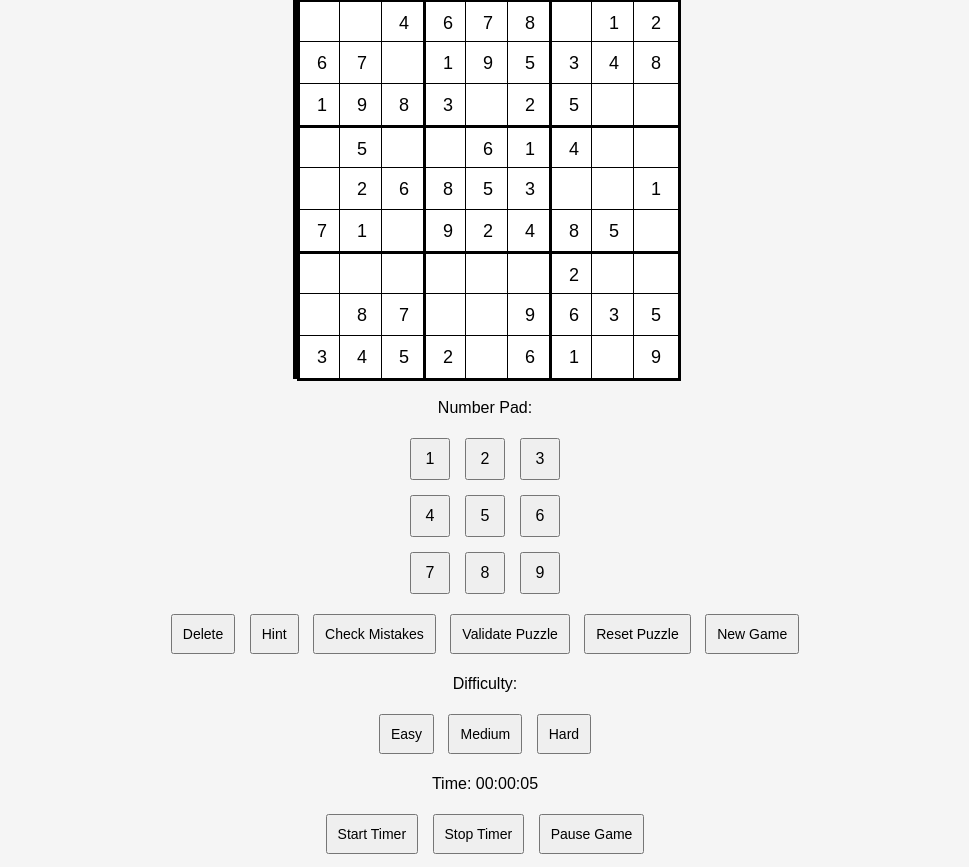
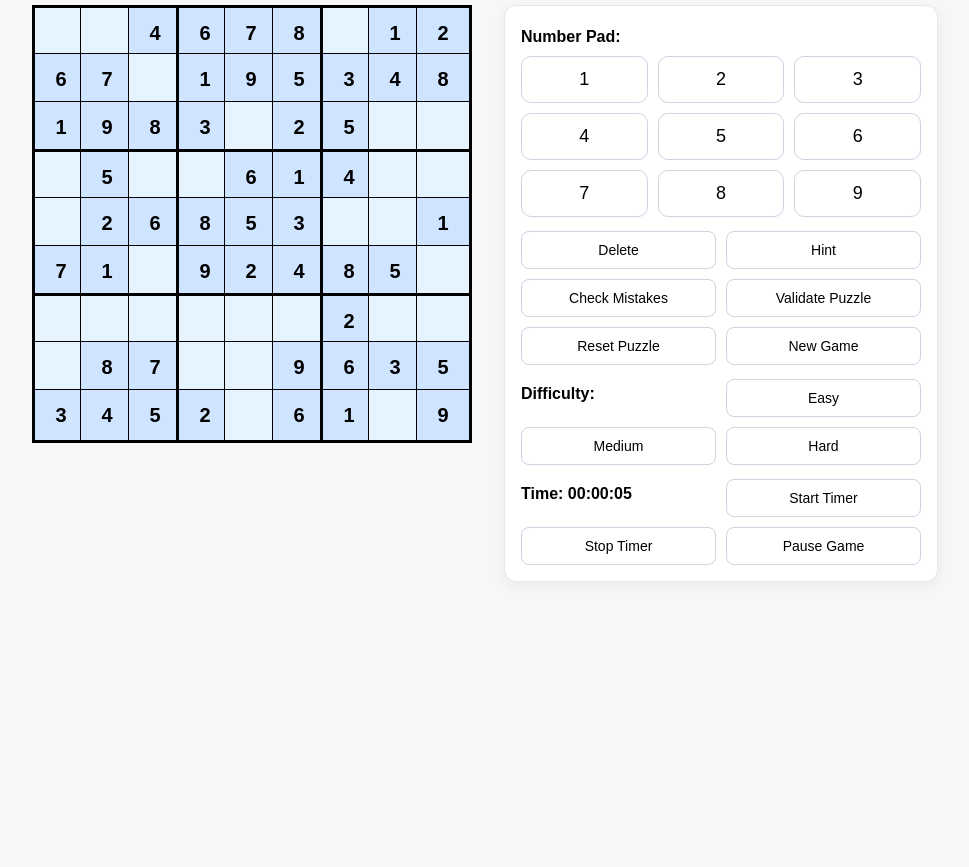
Before and after one commit to Stoutnose/sudoku-game, a plain HTML site: page index.html in a window 1280 px wide. Shown: the part 83-950 px from the top of the page, without its empty margins (155-1124 px from the left). After the commit the page ends 800 px from the top, so only its background shows below. Drawn offline with Linux system fonts and the light colour scheme.

Commit message:
Update style.css

```diff
--- a/style.css
+++ b/style.css
@@ -1,83 +1,62 @@
-body {
-  font-family: Arial, sans-serif;
-  text-align: center;
-  background-color: #f5f5f5;
+/* style.css */
+html, body { margin:0; background:#f7f7f7; overflow-x:hidden; }
+body { font-family:Arial, Helvetica, sans-serif; }
+h1 { margin:20px 0; text-align:center; color:#111; font-size:42px; }
+
+/* layout */
+.game{
+  display:flex; gap:40px; align-items:flex-start; justify-content:center;
+  padding:0 40px 40px;
 }
+.board-wrap{ flex:0 0 auto; }
 
-h1 {
-  margin-top: 20px;
-  color: #333;
+/* board */
+#sudoku-board{
+  display:grid;
+  grid-template-columns:repeat(9,48px);
+  grid-template-rows:repeat(9,48px);
+  gap:0;
+  background:#fff;
 }
+.cell{
+  width:48px; height:48px; text-align:center;
+  font-size:20px; font-weight:700; color:#000;
+  background:#e6f4ff;               /* light-blue tiles */
+  border:1.5px solid #000;           /* default black lines */
+  outline:none;
+}
+.cell.fixed{ background:#cfe4ff; cursor:default; }
 
-#sudoku-board {
-  display: grid;
-  grid-template-columns: repeat(9, 40px);
-  grid-template-rows: repeat(9, 40px);
-  gap: 2px;
-  margin: 20px auto;
-  width: fit-content;
-  background-color: #000;
-  padding: 4px;
+/* focus/highlight */
+.cell.focus{ background:#ffffff !important; }        /* row/col/box white */
+.cell.fixed.focus{ background:#ffffff !important; }
+.cell.selected{ outline:2px solid #1976d2; outline-offset:-2px; }
+.cell.mistake{ background:#ffe6e6 !important; }      /* mistakes override */
+
+/* controls */
+.controls{
+  flex:0 1 400px; position:sticky; top:20px;
+  background:#fff; border:1px solid #e5e7eb; border-radius:12px;
+  padding:16px; box-shadow:0 4px 14px rgba(0,0,0,.06);
 }
+.section-title{ margin:6px 0 10px; font-weight:700; }
+#number-buttons{
+  display:grid; grid-template-columns:repeat(3, minmax(0,1fr));
+  gap:10px; margin-bottom:14px;
+}
+#number-buttons button{ padding:12px 0; font-size:18px; border-radius:10px; }
+.button-groups .group{
+  display:grid; grid-template-columns:repeat(2,1fr);
+  gap:10px; margin-top:14px;
+}
+.controls button{
+  padding:10px 12px; font-size:14px; cursor:pointer; border-radius:8px;
+  border:1px solid #cbd5e1; background:#fff;
+}
+.controls button:hover{ background:#f3f4f6; }
 
-.cell {
-  width: 40px;
-  height: 40px;
-  text-align: center;
-  font-size: 18px;
-  border: 1px solid #999;
-  outline: none;
+/* responsive: stack when narrow */
+@media (max-width: 1200px){
+  .game{ flex-direction:column; align-items:center; }
+  .controls{ position:static; width:min(520px,100%); }
 }
-
-.cell.selected {
-  border: 2px solid red;
-}
-
-.cell.highlight {
-  background-color: #fff3cd;
-}
-
-.cell.mistake {
-  background-color: #f8d7da;
-}
-
-.controls {
-  margin-top: 20px;
-}
-
-.controls button {
-  margin: 5px;
-  padding: 10px;
-  font-size: 14px;
-  cursor: pointer;
-}
-
-.number-pad {
-  margin-top: 10px;
-}
-
-#number-buttons {
-  display: grid;
-  grid-template-columns: repeat(3, 50px);
-  gap: 5px;
-  justify-content: center;
-  margin: 10px 0;
-}
-
-#number-buttons button {
-  padding: 10px;
-  font-size: 16px;
-  cursor: pointer;
-}
-
-button:hover {
-  background-color: #ddd;
-}
-
-.timer {
-  margin-top: 10px;
-}
-
-.difficulty {
-  margin-top: 10px;
-}
```
